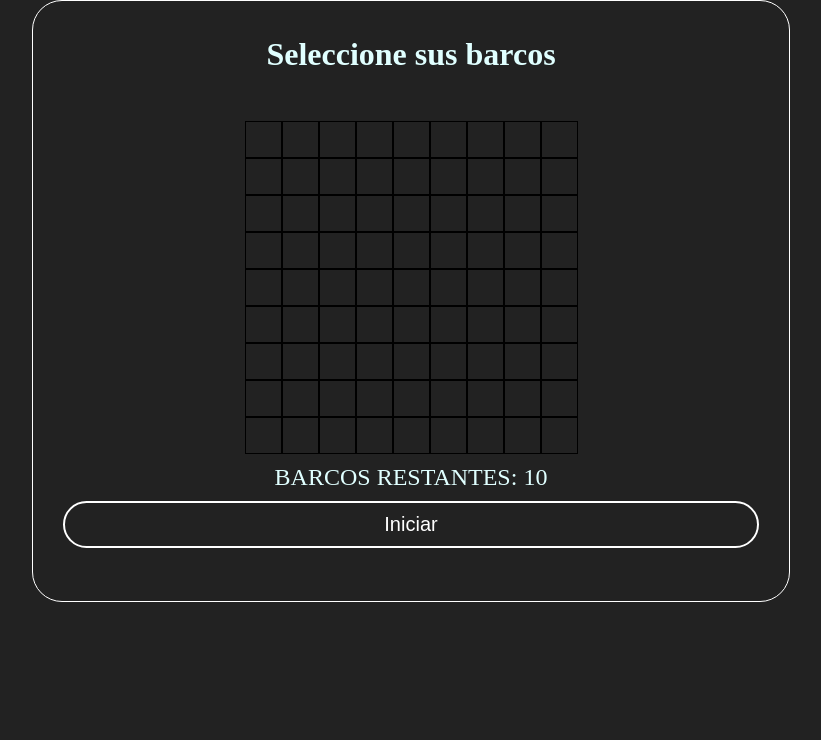
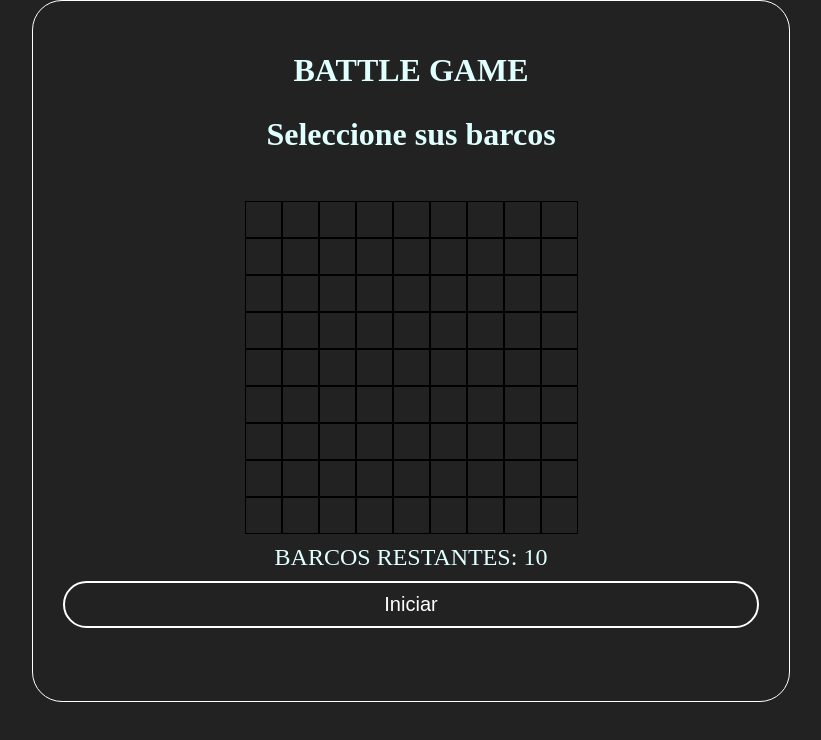
Before and after one commit to j0k3r-PGR/battleNaval, a React (Vite) app: page / in a window 1280 px wide. Shown: the top 740 px of the page, without its empty margins (229-1050 px from the left). Built offline with nearby package versions, Linux system fonts and the light colour scheme.

Commit message:
Correccion de errores de diseño

```diff
--- a/src/App.css
+++ b/src/App.css
@@ -46,7 +46,6 @@
 
 .inicioUser{
   width: 696px;
-  position: fixed;
   display: flex;
   flex-direction: column;
   background-color: #222;
@@ -84,6 +83,7 @@
 
 .none{
   display: none;
+
 }
 @media (max-width : 780px){
   .inicioUser{
--- a/src/App.jsx
+++ b/src/App.jsx
@@ -6,11 +6,17 @@ import { Tablero } from './Tablero.jsx'
 function App() {
   const [ready, setReady] = useState(false)
   const [className,setClassName] = useState("inicioUser")
+  const [className2,setClassName2] = useState("tableros none")
   const [misBarcos, setMisBarcos] = useState([])
   const [barcosPc, setBarcosPc] = useState([])
 
   const iniciar = () =>{
-    if(ready) {setClassName("none")}else{alert("debe Cargar Los Barcos")}
+    if(ready) {
+      setClassName("none")
+      setClassName2("tableros")
+    }else{
+      alert("debe Cargar Los Barcos")
+    }
   }
 
   const actualyReady = () => {
@@ -32,13 +38,13 @@ function App() {
 
   return (
     <>
+    <h1>BATTLE GAME</h1>
     <div className={className}>
       <h1>Seleccione sus barcos</h1>
       <Tablero select={true} valido={true} actualyReady={actualyReady} seleccion misBarcos={misBarcos} setMisBarcos={actualyMisBarcos} />
       <button onClick={iniciar}>Iniciar</button>
     </div>
-    <h1>BATTLE GAME</h1>
-    <div className='tableros'>
+    <div className={className2}>
       <Tablero tittle="PC Table" valido={true} clas="player" juego barcosPc={barcosPc}/>
       <Tablero tittle="My Table" valido={false} clas="pc" barcosPc={misBarcos}/>
     </div>
```
